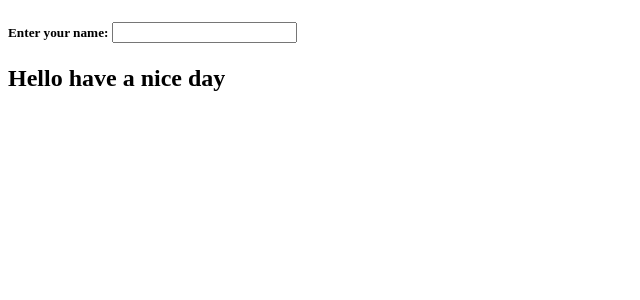
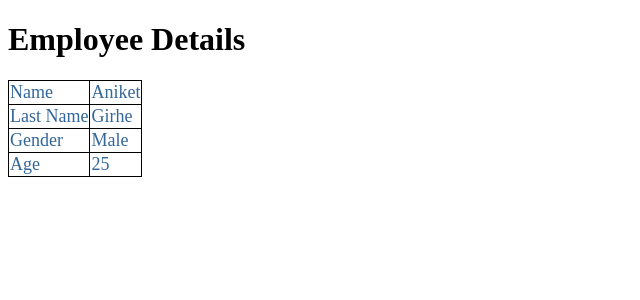
Before and after one commit to AniketGirhe/AngularLearning, an Angular app: page / in a window 1280 px wide. Shown: the top 300 px of the page, without its empty margins (0-640 px from the left). Built offline with nearby package versions, Linux system fonts and the light colour scheme.

Commit message:
latest code for nested component is added

```diff
--- a/src/app/app.component.html
+++ b/src/app/app.component.html
@@ -1,4 +1,2 @@
-<div>
-    <h5>Enter your name: <input type="text" id="name" [(ngModel)]="name" /></h5>
-    <h2>Hello {{name | uppercase}} have a nice day</h2>
-</div>
+<h1>{{pageHeader}}</h1>
+<employee-details></employee-details>
--- a/src/app/app.component.ts
+++ b/src/app/app.component.ts
@@ -1,10 +1,9 @@
-import { Component } from '@angular/core';
+import {Component} from '@angular/core';
 
 @Component({
-  selector: 'app-root',
-  templateUrl: './app.component.html',
-  styleUrls: ['./app.component.css']
+  selector: "app-root",
+  templateUrl: "./app.component.html"
 })
-export class AppComponent {
-  name = '';
+export class AppComponent{
+  pageHeader:string ="Employee Details"
 }
--- /dev/null
+++ b/src/app/employee-details/employee-details.component.css
@@ -0,0 +1,9 @@
+table{
+    color: #369;
+    font-size: large;
+    border-collapse: collapse;
+}
+
+td{
+    border: 1px solid black;
+}
--- /dev/null
+++ b/src/app/employee-details/employee-details.component.html
@@ -0,0 +1,20 @@
+<table>
+    <tbody>
+        <tr>
+            <td>Name</td>
+            <td>{{name}}</td>
+        </tr>
+        <tr>
+            <td>Last Name</td>
+            <td>{{lastName}}</td>
+        </tr>
+        <tr>
+            <td>Gender</td>
+            <td>{{gender}}</td>
+        </tr>
+        <tr>
+            <td>Age</td>
+            <td>{{age}}</td>
+        </tr>
+    </tbody>
+</table>
--- /dev/null
+++ b/src/app/employee-details/employee-details.component.ts
@@ -0,0 +1,13 @@
+import { Component } from "@angular/core";
+
+@Component({
+    selector:"employee-details",
+    templateUrl:"./employee-details.component.html",
+    styleUrls:["./employee-details.component.css"]
+})
+export class EmployeeDetailsComponent{
+    name:string="Aniket";
+    lastName:string="Girhe";
+    gender:string="Male";
+    age:number=25;
+}
```
Also changed, not shown: src/app/app.module.ts (+4 -3 lines).
